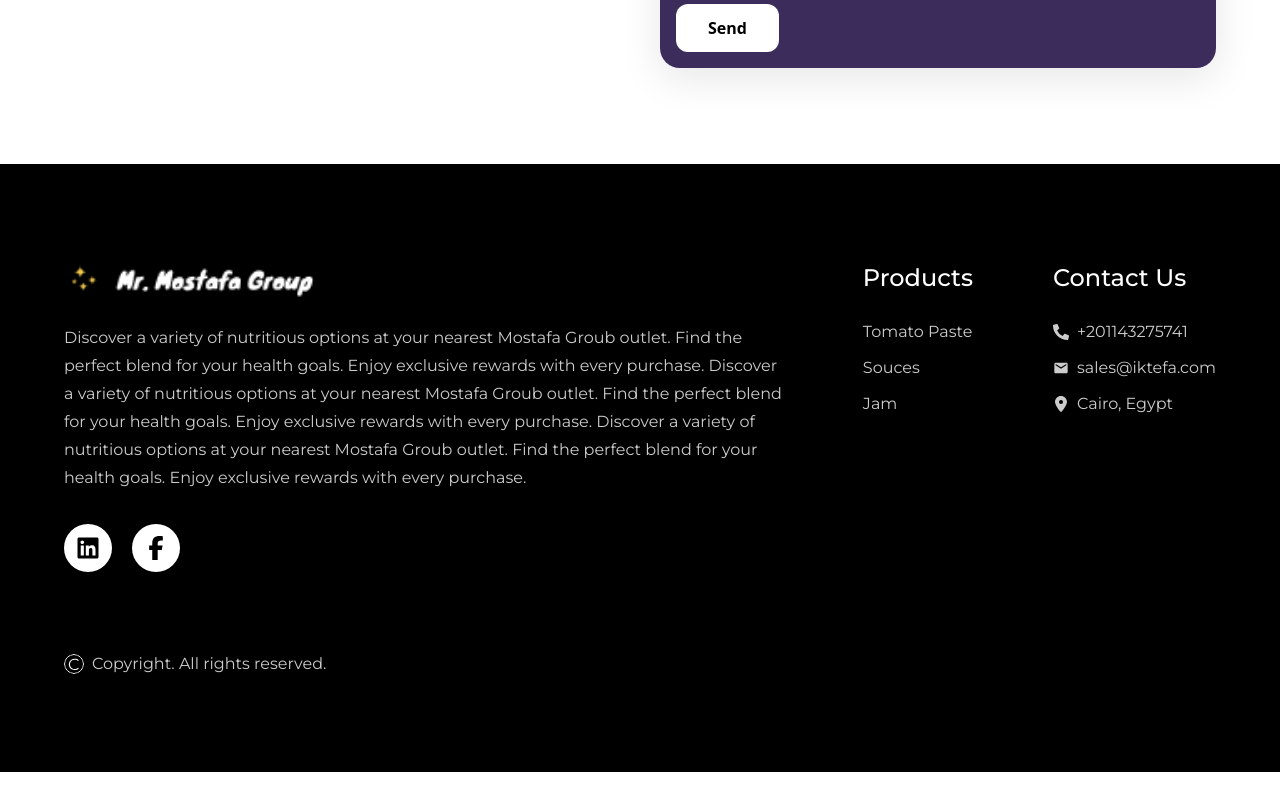
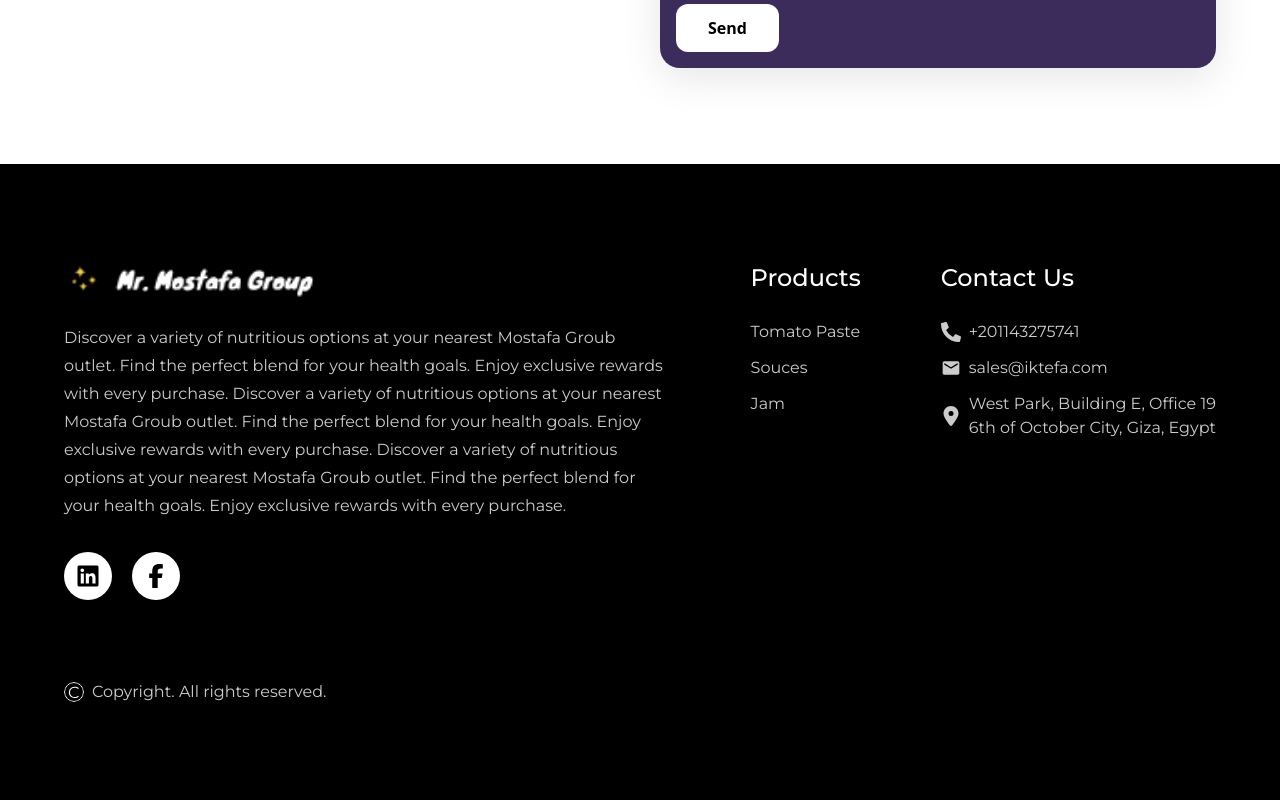
Before and after one commit to abdelrahman839/freelance-landing-page, a React (Create React App) app: page / in a window 1280 px wide. Shown: the part 3459-4259 px from the top of the page. Before the commit the page ends 4231 px from the top, so only its background shows below. Built offline with nearby package versions, Linux system fonts and the light colour scheme; a web font is replaced by a local one.

Commit message:
add location

```diff
--- a/src/sections/Footer.jsx
+++ b/src/sections/Footer.jsx
@@ -16,12 +16,12 @@ const Footer = () => {
           <p className="mt-6 text-base leading-7 font-montserrat text-white-400 ">
             Discover a variety of nutritious options at your nearest Mostafa
             Groub outlet. Find the perfect blend for your health goals. Enjoy
-            exclusive rewards with every purchase. Discover a variety of nutritious options at your nearest Mostafa
-            Groub outlet. Find the perfect blend for your health goals. Enjoy
-            exclusive rewards with every purchase.
-            Discover a variety of nutritious options at your nearest Mostafa
-            Groub outlet. Find the perfect blend for your health goals. Enjoy
-            exclusive rewards with every purchase.
+            exclusive rewards with every purchase. Discover a variety of
+            nutritious options at your nearest Mostafa Groub outlet. Find the
+            perfect blend for your health goals. Enjoy exclusive rewards with
+            every purchase. Discover a variety of nutritious options at your
+            nearest Mostafa Groub outlet. Find the perfect blend for your health
+            goals. Enjoy exclusive rewards with every purchase.
           </p>
           <div className="flex items-center gap-5 mt-8">
             <div className="flex justify-center items-center w-12 h-12 bg-white rounded-full">
@@ -60,16 +60,17 @@ const Footer = () => {
             Contact Us
           </h4>
           <h3 className="text-white-400 font-montserrat text-base leading-normal flex  items-center mb-3">
-            <FaPhoneAlt className="text-white-400 font-montserrat text-base leading-normal mr-2" />
+            <FaPhoneAlt className="text-white-400 font-montserrat text-base leading-normal mr-2 size-5" />
             +201143275741
           </h3>
           <h3 className="text-white-400 font-montserrat text-base leading-normal flex  items-center mb-3">
-            <MdEmail className="text-white-400 font-montserrat text-base leading-normal mr-2" />
+            <MdEmail className="text-white-400 font-montserrat text-base leading-normal mr-2 size-5" />
             sales@iktefa.com
           </h3>
           <h3 className="text-white-400 font-montserrat text-base leading-normal flex  items-center">
-            <FaLocationDot className="text-white-400 font-montserrat text-base leading-normal mr-2" />
-            Cairo, Egypt
+            <FaLocationDot className="text-white-400 font-montserrat text-base leading-normal mr-2 size-5" />
+            West Park, Building E, Office 19 <br />
+            6th of October City, Giza, Egypt
           </h3>
           {/* <Contact /> */}
         </div>
```
